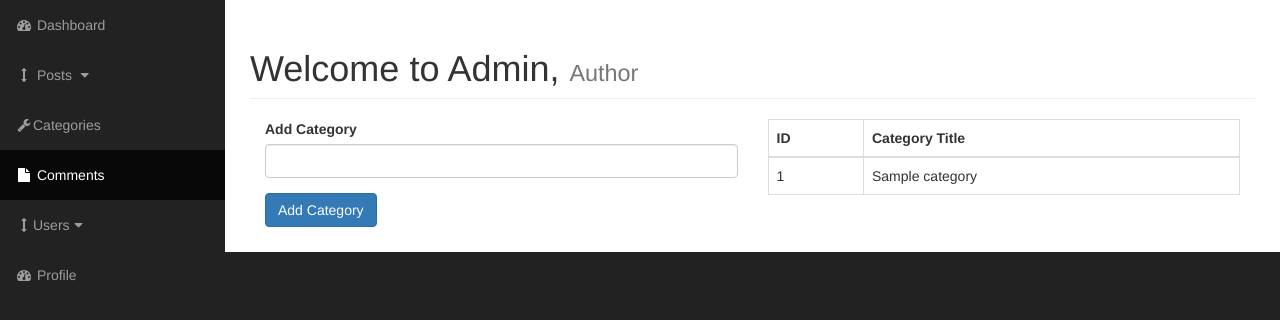
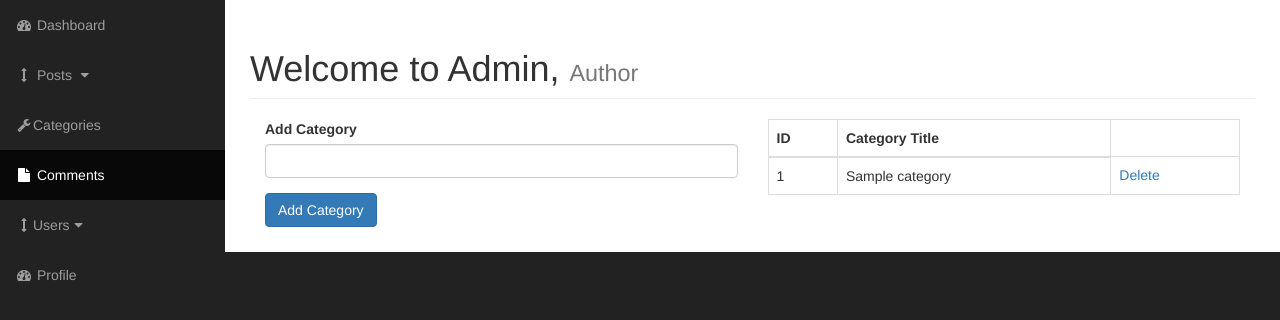
Before and after one commit to Diego-Bittencourt/cms_php, a PHP site: page /admin/categories.php in a window 1280 px wide. Shown: the part 51-371 px from the top of the page. Run offline with PHP 8.4, Linux system fonts and the light colour scheme; tables that the repository leaves empty or names only in its code hold one stand-in row (values such as "Sample post").

Commit message:
Deleting categories with a DELETE SQL statement and refresh header()

```diff
--- a/admin/categories.php
+++ b/admin/categories.php
@@ -63,12 +63,6 @@ if(isset($_POST['submit'])) {
 
                             <div class="col-xs-6">
 
-<?php
-$query = "SELECT * FROM categories";
-$all_categories = mysqli_query($connection, $query);
-//fetching data from the mysql db and getting all categories
-?>
-
                                 <table class="table table-bordered table-hover">
                                     <thead>
                                         <tr>
@@ -81,15 +75,41 @@ $all_categories = mysqli_query($connection, $query);
 
 
 
-                                        <?php
+<?php
+//Find all categories query
+$query = "SELECT * FROM categories";
+$all_categories = mysqli_query($connection, $query);
+//fetching data from the mysql db and getting all categories
+
 while($row = mysqli_fetch_assoc($all_categories)) {
     $title = $row['cat_title'];
     $id = $row['cat_id'];
     echo "<tr>
             <td>{$id}</td>
             <td>{$title}</td>
+            <td><a href='categories.php?delete={$id}'>Delete</a></td>
             </tr>";
 }
+?>
+
+<?php
+//Delete a category
+if (isset($_GET['delete'])) {
+    $delete_id = $_GET['delete'];
+    $query = "DELETE FROM categories ";
+    $query .= "WHERE cat_id='{$delete_id}'";
+
+    $deleted = mysqli_query($connection, $query);
+
+    if ($deleted) {
+        echo "Deleted!";
+        header("Location: categories.php");
+        //This header function with that argument just refreshes the page.
+    } else {
+        echo "Something went wrong.";
+    };
+}
+
 ?>
 
 
```
